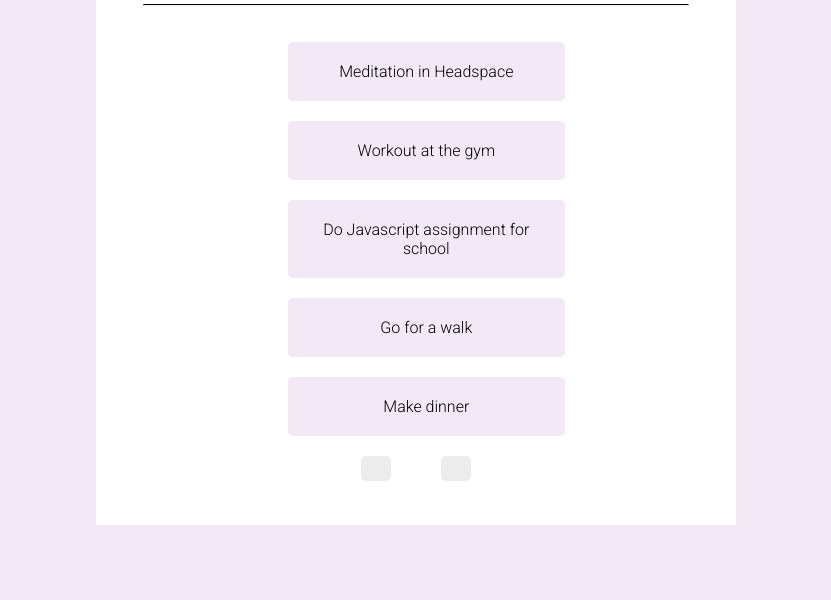
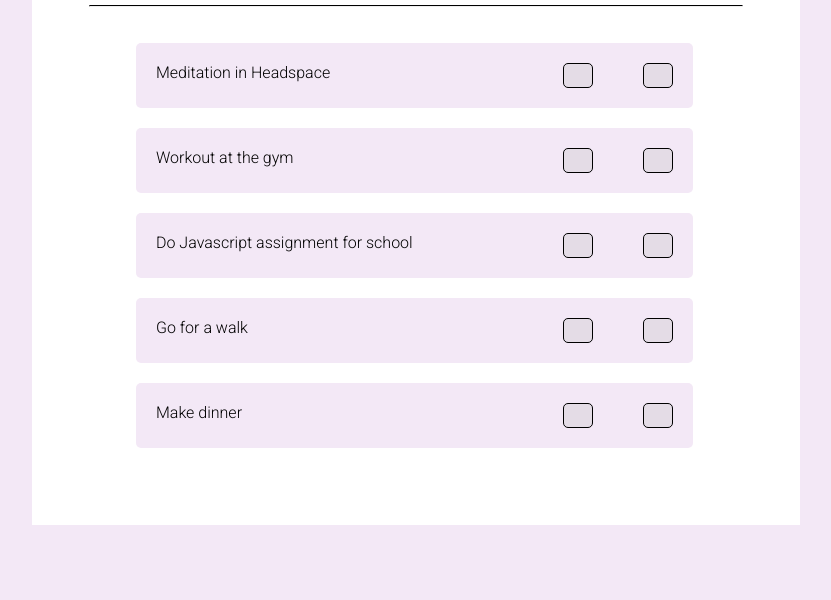
Before and after one commit to elinsjodin/JS_A1, a website: page index.html in a window 1280 px wide. Shown: the part 200-800 px from the top of the page, without its empty margins (224-1055 px from the left). Drawn offline with Linux system fonts and the light colour scheme.

Commit message:
Implemented basic design

```diff
--- a/Javascript/main.js
+++ b/Javascript/main.js
@@ -1,6 +1,24 @@
+class Todo {
+  constructor() {
+    this.task = "";
+  }
+}
 window.onload = function () {
   start();
 };
+
+// function x(e) {
+//   e.parentNode.querySelector("li").innerHTML = ""
+//   e.parentNode.remove();
+// }
+
+// Object.namn.värde
+
+// variabel
+
+// function createHTML()
+//function
+// Todo.push
 
 function start() {
   let container = document.createElement("div");
@@ -26,25 +44,33 @@ function start() {
   taskdiv.className = "taskdiv";
   box.appendChild(taskdiv);
 
-  let tasks = [
-    "Meditation in Headspace",
-    "Workout at the gym",
-    "Do Javascript assignment for school",
-    "Go for a walk",
-    "Make dinner",
-  ];
+  let t1 = new Todo();
+  t1.task = "Meditation in Headspace";
+
+  let t2 = new Todo();
+  t2.task = "Workout at the gym";
+
+  let t3 = new Todo();
+  t3.task = "Do Javascript assignment for school";
+
+  let t4 = new Todo();
+  t4.task = "Go for a walk";
+
+  let t5 = new Todo();
+  t5.task = "Make dinner";
+
   let ul = document.createElement("ul");
+
+  let tasks = [t1, t2, t3, t4, t5];
 
   for (let i = 0; i < tasks.length; i++) {
     let li = document.createElement("li");
-    li.innerHTML = tasks[i];
+    li.innerHTML += tasks[i].task;
     ul.appendChild(li);
-  }
-  taskdiv.appendChild(ul);
 
     let buttons = document.createElement("div");
     buttons.className = "buttons";
-  box.appendChild(buttons);
+    li.appendChild(buttons);
 
     let buttoncheck = document.createElement("button");
     buttoncheck.className = "buttoncheck";
@@ -56,8 +82,10 @@ function start() {
 
     buttons.appendChild(buttoncheck);
     buttons.appendChild(buttonuncheck);
-
+  }
+  taskdiv.appendChild(ul);
+}
+function handleClick() {
   // buttoncheck.innerHTML = "Compleated";
   // buttonuncheck.innerHTML = "Not Compleated";
 }
-function handleClick() {}
--- a/Scss/main.scss
+++ b/Scss/main.scss
@@ -16,7 +16,7 @@ body {
   background-color: #f3e8f6;
   .box {
     height: 650px;
-    width: 50%;
+    width: 60%;
     background-color: white;
     display: flex;
     flex-direction: column;
@@ -34,30 +34,40 @@ body {
       margin-bottom: 20px;
     }
     .taskdiv {
+      display: flex;
+      width: 40rem;
       ul {
         text-align: center;
+        width: 87%;
       }
       li {
+        display: flex;
+        flex-direction: row;
+        justify-content: space-between;
         background-color: #f3e8f6;
         list-style: none;
         margin-bottom: 20px;
         border-radius: 5px;
-        width: 80%;
         padding: 20px;
       }
-    }
       .buttons {
-      .buttonuncheck {
-        margin-left: 50px;
-      }
+        display: flex;
+        flex-direction: row;
+        gap: 50px;
         .buttoncheck,
         .buttonuncheck {
           background-color: #c4c4c452;
-        border: none;
+          border: 1px solid black;
           border-radius: 5px;
           height: 25px;
           width: 30px;
         }
+        .buttoncheck:hover,
+        .buttonuncheck:hover {
+          cursor: pointer;
+          background-color: #d8a2e7;
         }
       }
     }
+  }
+}
```
Also changed, not shown: css/main.css. Lines whose indentation alone changed are shown as unchanged.
